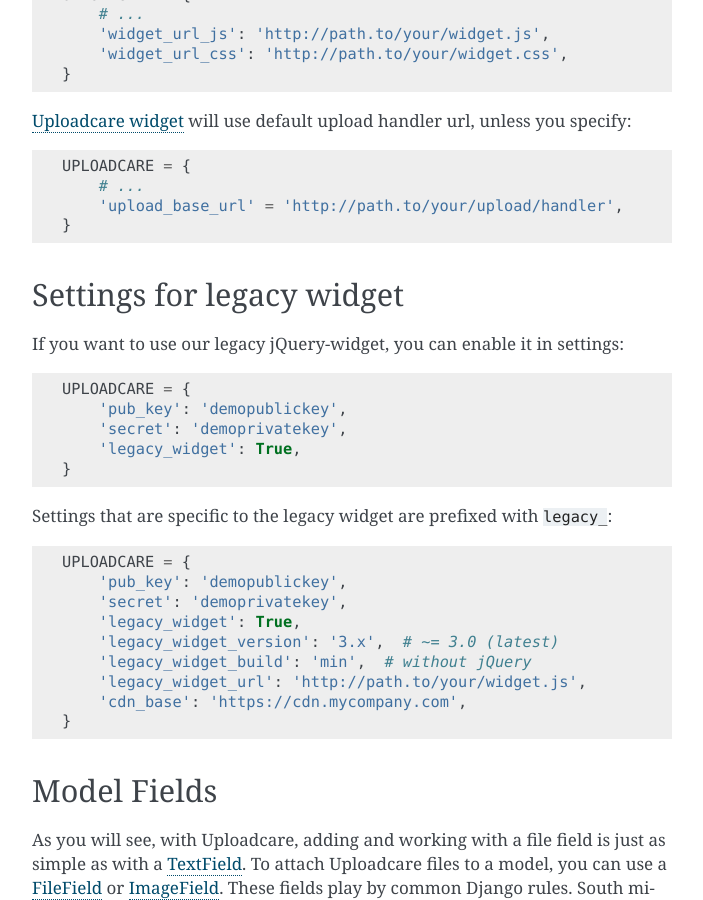
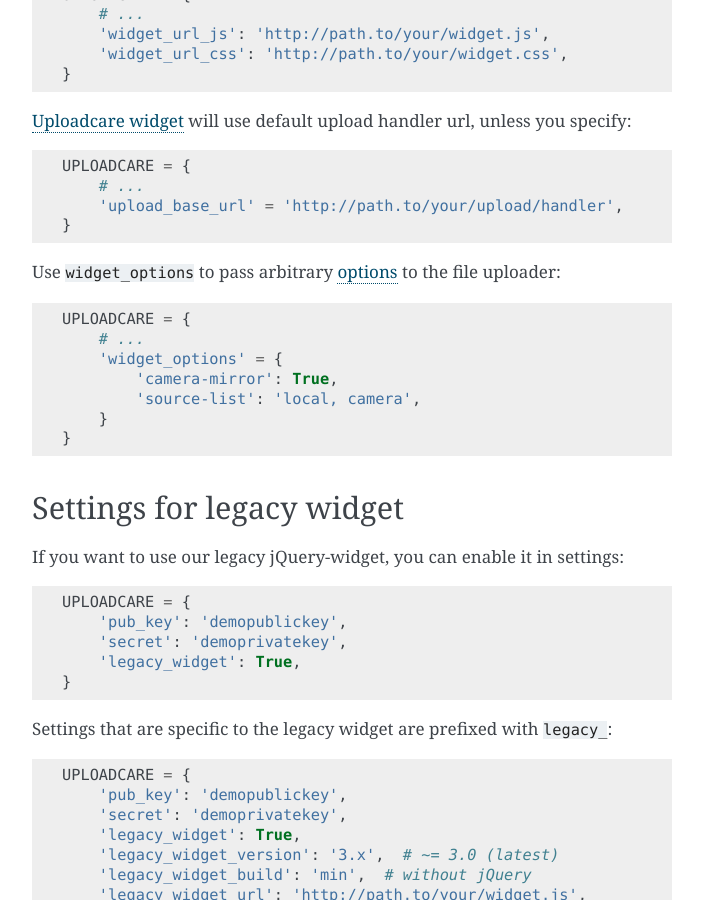
Before and after one commit to uploadcare/pyuploadcare, a Sphinx documentation site: the page built from docs/django-widget.rst, in a window 1280 px wide and 900 px high, scrolled down 923 px. Shown: the whole window, without its empty margins (408-1111 px from the left). Built offline with Sphinx 7.4.7, drawn with Linux system fonts in a browser that asks for light colours; some of the changed text lies outside the part shown.

Commit message:
#234 introduce UPLOADCARE["widget_options"]

```diff
--- a/docs/django-widget.rst
+++ b/docs/django-widget.rst
@@ -66,6 +66,19 @@
         # ...
         'upload_base_url' = 'http://path.to/your/upload/handler',
     }
+
+Use ``widget_options`` to pass arbitrary `options`_ to the file uploader:
+
+.. code-block:: python
+
+    UPLOADCARE = {
+        # ...
+        'widget_options' = {
+            'camera-mirror': True,
+            'source-list': 'local, camera',
+        }
+    }
+
 
 
 .. _django-legacy-widget-settings-ref:
@@ -170,7 +183,7 @@
 Advanced widget options
 ~~~~~~~~~~~~~~~~~~~~~~~
 
-You can pass any widget options via ``FileWidget``'s attrs argument:
+You can pass any widget `options`_ via ``FileWidget``'s attrs argument:
 
 .. code-block:: python
 
@@ -239,5 +252,6 @@
 
         photos = ImageGroupField()
 
+.. _options: https://uploadcare.com/docs/file-uploader/options/
 .. _widget documentation: https://uploadcare.com/docs/uploads/widget/crop_options/
 .. _TextField: https://docs.djangoproject.com/en/4.2/ref/models/fields/#textfield
```
Also changed, not shown: 2 other files.
